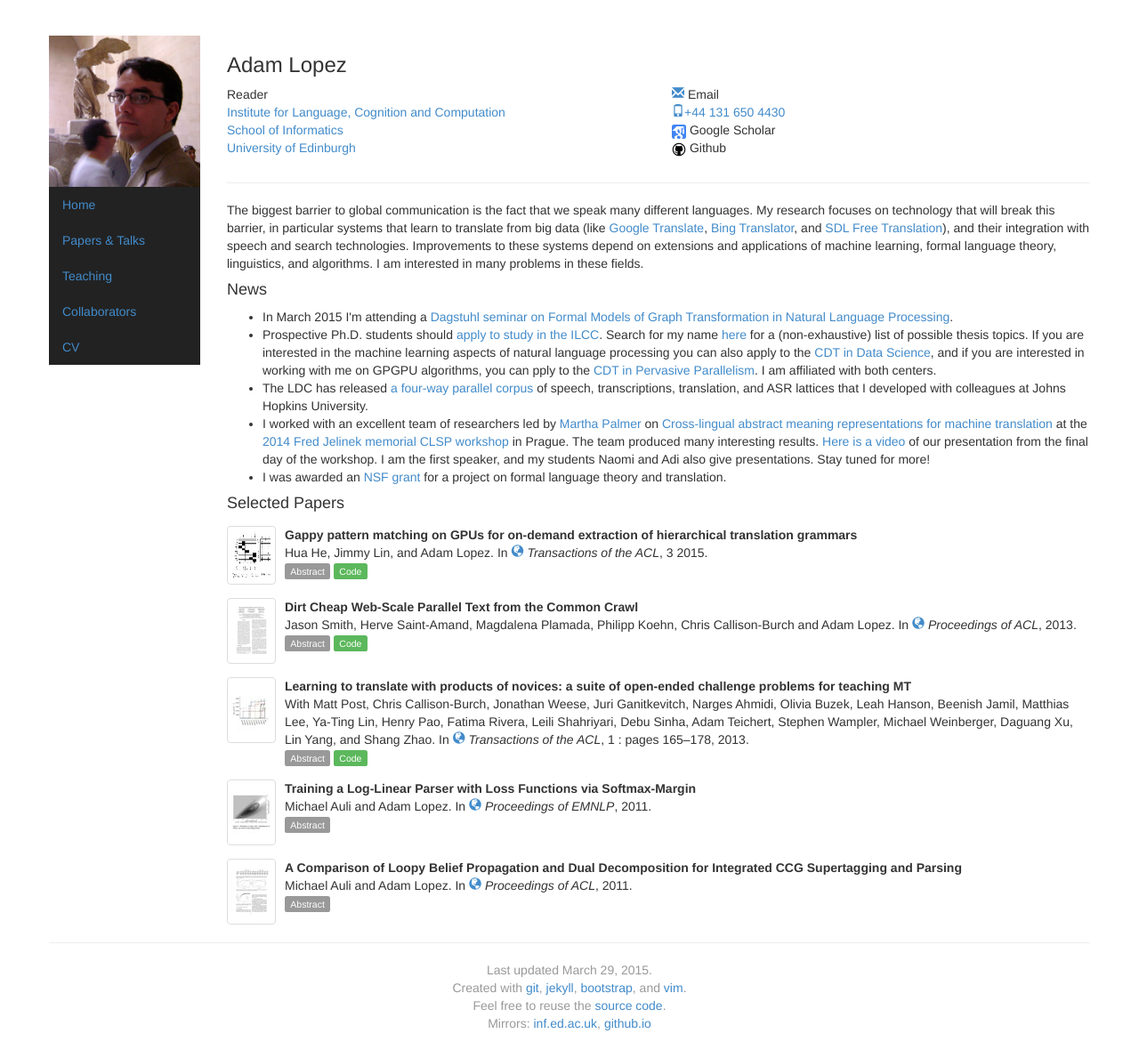
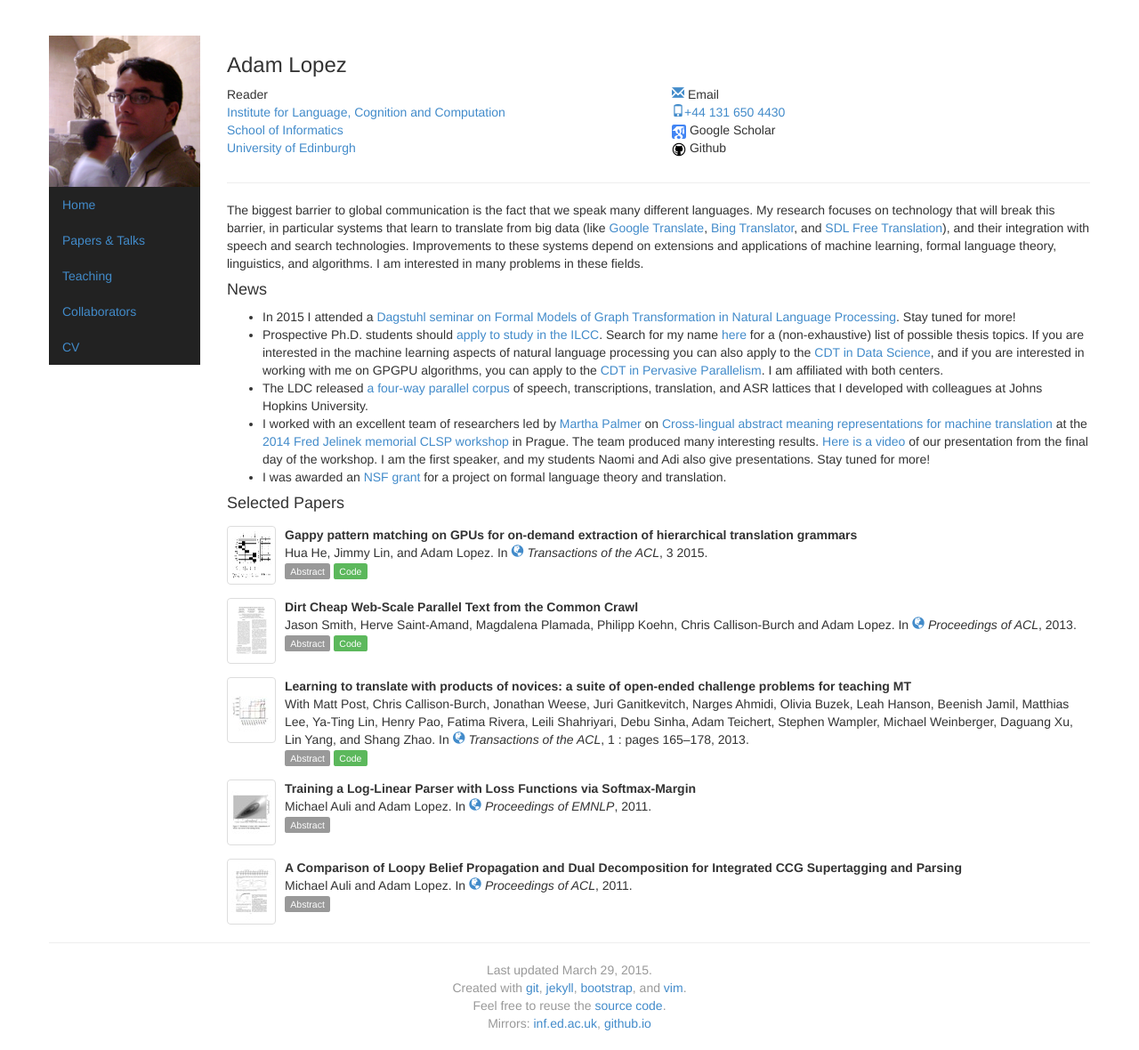
Before and after one commit to alopez/alopez.github.com, a Jekyll site: the page built from index.html, in a window 1280 px wide. Shown: the whole page at 89% size. Built offline with Jekyll 4.4.1, drawn with Linux system fonts in a browser that asks for light colours.

Commit message:
Update news

```diff
--- a/index.html
+++ b/index.html
@@ -5,8 +5,9 @@ picture: nike
 news:
   -
     >
-      In March 2015 I'm attending a <a href="http://www.dagstuhl.de/en/program/calendar/semhp/?semnr=15122">
+      In 2015 I attended a <a href="http://www.dagstuhl.de/en/program/calendar/semhp/?semnr=15122">
       Dagstuhl seminar on Formal Models of Graph Transformation in Natural Language Processing</a>.
+      Stay tuned for more!
   -
     >
       Prospective Ph.D. students should <a href="http://www.ilcc.inf.ed.ac.uk/study">apply to study in the ILCC</a>.
@@ -14,12 +15,12 @@ news:
       for a (non-exhaustive) list of possible thesis topics. If you are interested in the machine
       learning aspects of natural language processing you can also apply to the
       <a href="http://datascience.inf.ed.ac.uk/">CDT in Data Science</a>, and
-      if you are interested in working with me on GPGPU algorithms, you can  pply
+      if you are interested in working with me on GPGPU algorithms, you can  apply
       to the <a href="http://pervasiveparallelism.inf.ed.ac.uk/">CDT in Pervasive Parallelism</a>.
       I am affiliated with both centers.
   -
     >
-      The LDC has released <a href="https://catalog.ldc.upenn.edu/LDC2014T23">a four-way parallel corpus</a>
+      The LDC released <a href="https://catalog.ldc.upenn.edu/LDC2014T23">a four-way parallel corpus</a>
       of speech, transcriptions, translation, and ASR lattices that I developed with colleagues at
       Johns Hopkins University.
   -
```
